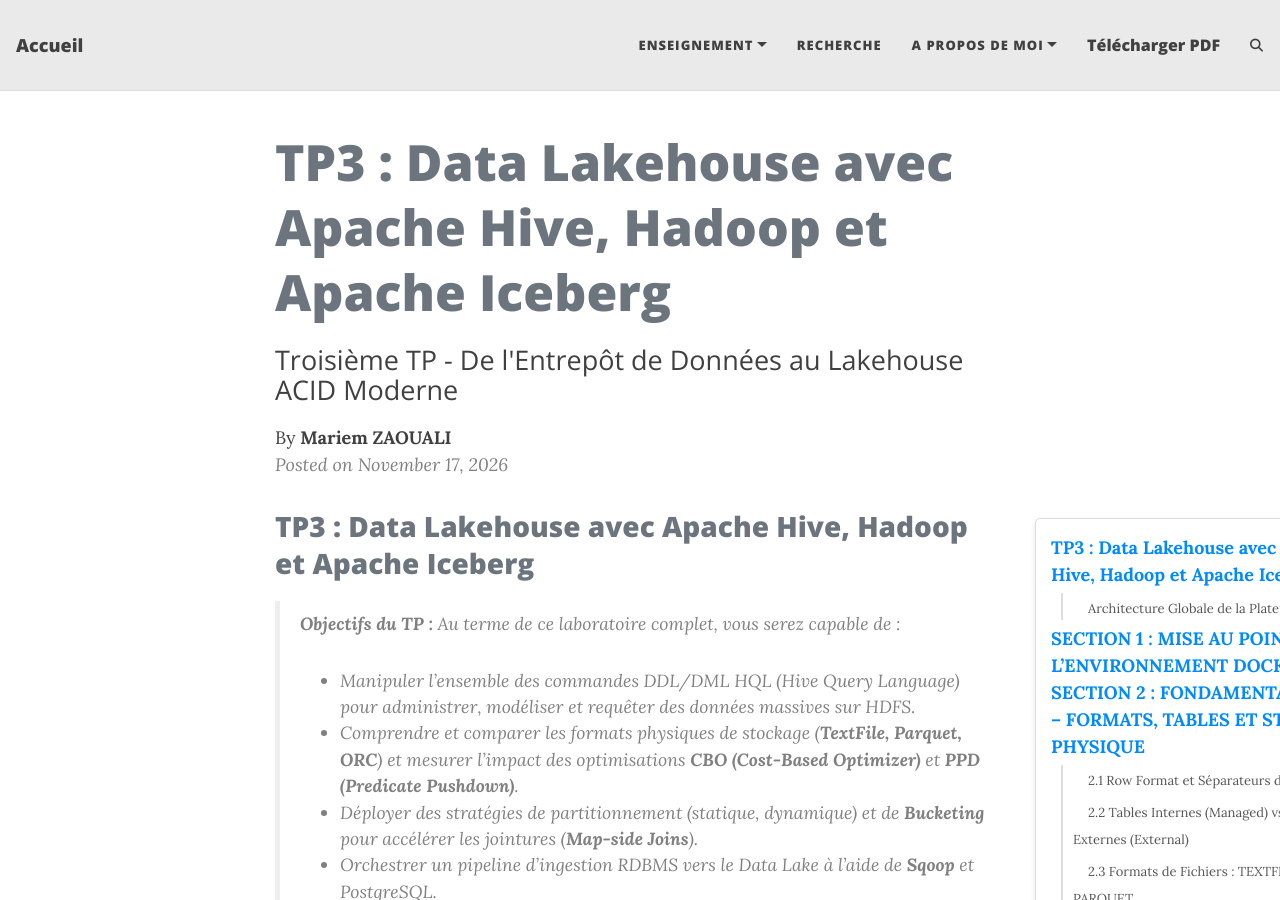
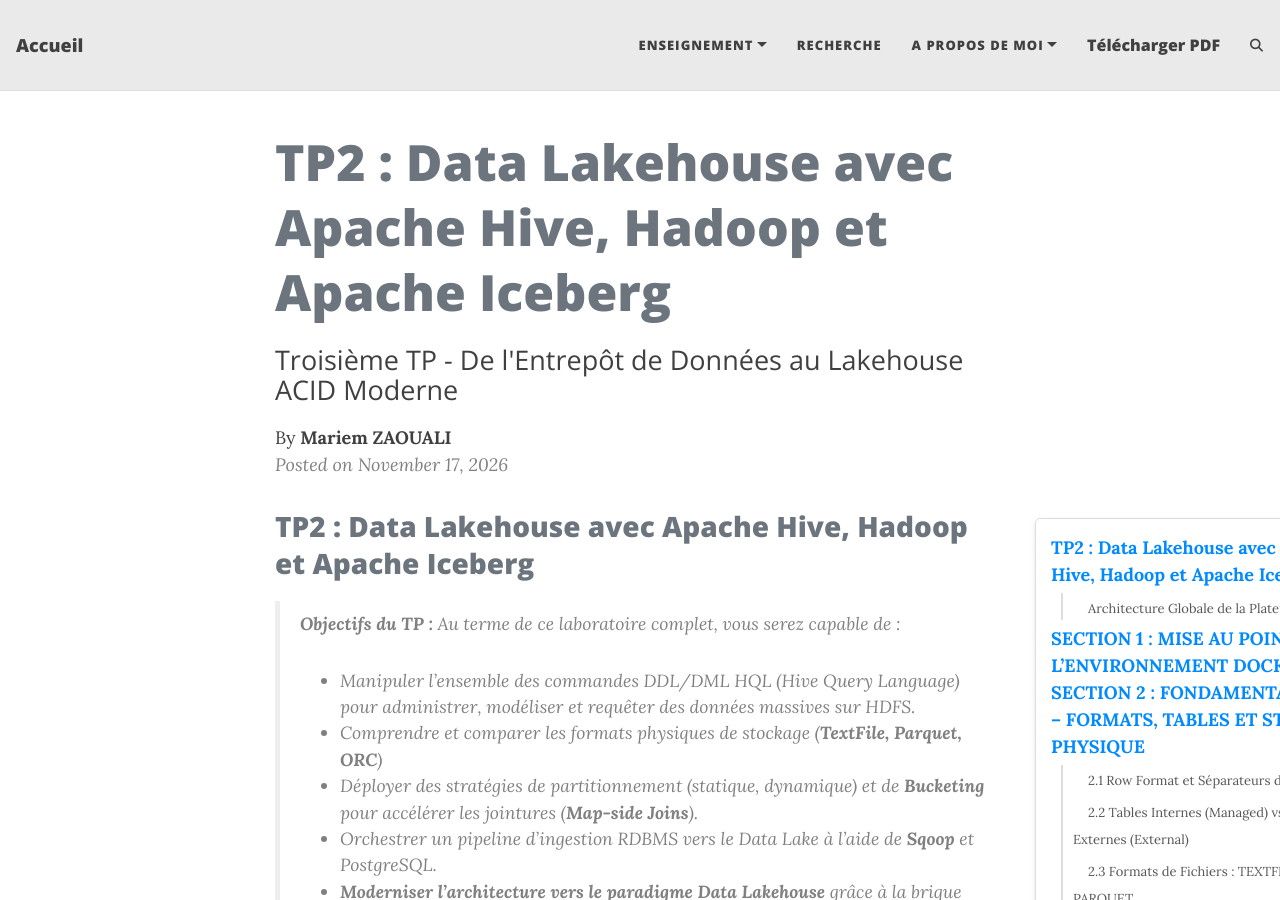
Before and after one commit to MariemZaouali/mariemzaouali.github.io, a Jekyll site: the page built from _posts/2026-11-17-bigDataTp2.md, in a window 1280 px wide and 900 px high. Built offline with Jekyll 4.4.1, drawn with Linux system fonts in a browser that asks for light colours; comment, search, counter and statistics services are not loaded.

Commit message:
Update title and references from TP3 to TP2

```diff
--- a/_posts/2026-11-17-bigDataTp2.md
+++ b/_posts/2026-11-17-bigDataTp2.md
@@ -1,18 +1,18 @@
 ---
 layout: post
-title: "TP3 : Data Lakehouse avec Apache Hive, Hadoop et Apache Iceberg"
+title: "TP2 : Data Lakehouse avec Apache Hive, Hadoop et Apache Iceberg"
 subtitle: Troisième TP - De l'Entrepôt de Données au Lakehouse ACID Moderne
 tags: [Big Data, Hive, Hadoop, Apache Iceberg, Lakehouse, Data Engineering, SQL]
 author: Mariem ZAOUALI
 ---
 
 
-# TP3 : Data Lakehouse avec Apache Hive, Hadoop et Apache Iceberg
+# TP2 : Data Lakehouse avec Apache Hive, Hadoop et Apache Iceberg
 
 > **Objectifs du TP :**
 > Au terme de ce laboratoire complet, vous serez capable de :
 > - Manipuler l'ensemble des commandes DDL/DML HQL (Hive Query Language) pour administrer, modéliser et requêter des données massives sur HDFS.
-> - Comprendre et comparer les formats physiques de stockage (**TextFile, Parquet, ORC**) et mesurer l'impact des optimisations **CBO (Cost-Based Optimizer)** et **PPD (Predicate Pushdown)**.
+> - Comprendre et comparer les formats physiques de stockage (**TextFile, Parquet, ORC**)
 > - Déployer des stratégies de partitionnement (statique, dynamique) et de **Bucketing** pour accélérer les jointures (**Map-side Joins**).
 > - Orchestrer un pipeline d'ingestion RDBMS vers le Data Lake à l'aide de **Sqoop** et PostgreSQL.
 > - **Moderniser l'architecture vers le paradigme Data Lakehouse** grâce à la brique **Apache Iceberg**.
```
